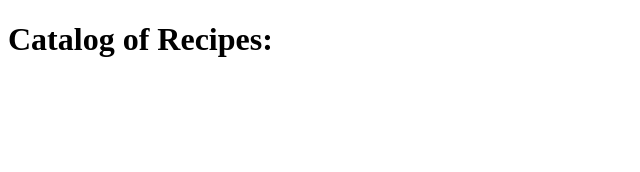
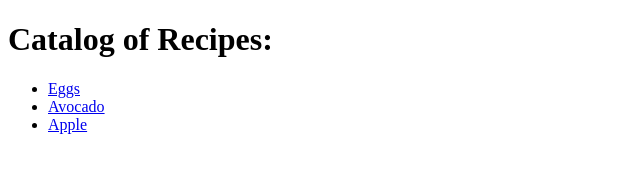
Before and after one commit to bernit1/recipes-test, a plain HTML site: page index.html in a window 1280 px wide. Shown: the whole page, without its empty margins (0-640 px from the left). Drawn offline with Linux system fonts and the light colour scheme.

Commit message:
Add the recipe pages to the main file index

```diff
--- a/index.html
+++ b/index.html
@@ -8,5 +8,10 @@
 
     <body>
         <h1>Catalog of Recipes:</h1>
+        <ul>
+            <li><a href="pages/eggs.html">Eggs</a></li>
+            <li><a href="pages/avocado.html">Avocado</a></li>
+            <li><a href="pages/apple.html">Apple</a></li>
+        </ul>
     </body>
 </html>
```
